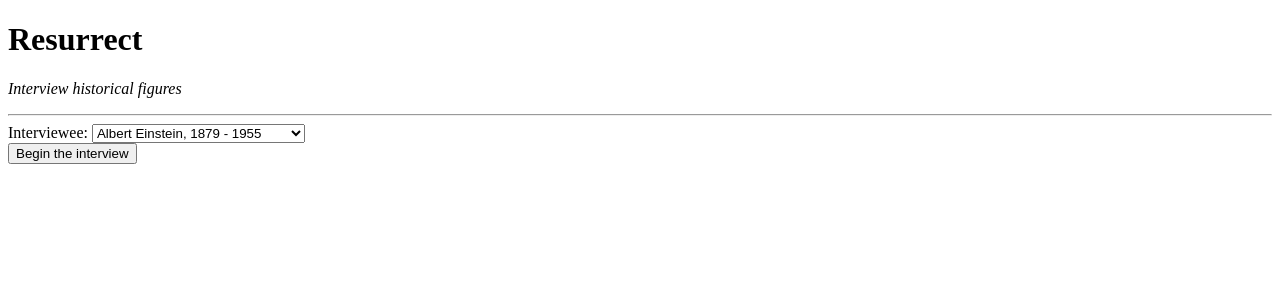
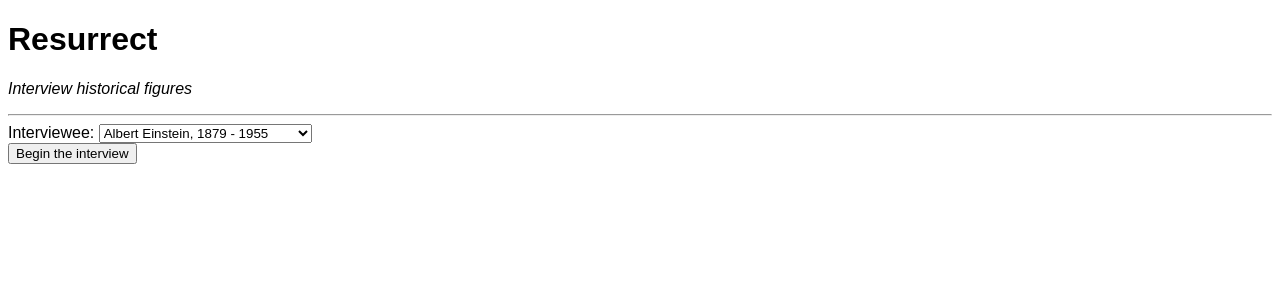
Before and after one commit to hinsley/resurrect, a Flask app: page /select in a window 1280 px wide. Shown: the top 300 px of the page. Run offline with Flask 2, Linux system fonts and the light colour scheme.

Commit message:
Enforce sans-serif font faces

```diff
--- a/templates/index.html
+++ b/templates/index.html
@@ -3,6 +3,10 @@
     <head>
         <title>Resurrect | Interview with {{request.form["interviewee"]}}</title>
         <style>
+            body {
+                font-family: sans-serif;
+            }
+
             .multiline {
                 white-space: pre-wrap;
             }
--- a/templates/select.html
+++ b/templates/select.html
@@ -2,6 +2,11 @@
 <html>
     <head>
         <title>Resurrect | Select an interviewee</title>
+        <style>
+            body {
+                font-family: sans-serif;
+            }
+        </style>
     </head>
     <body>
         <h1>Resurrect</h1>
```
